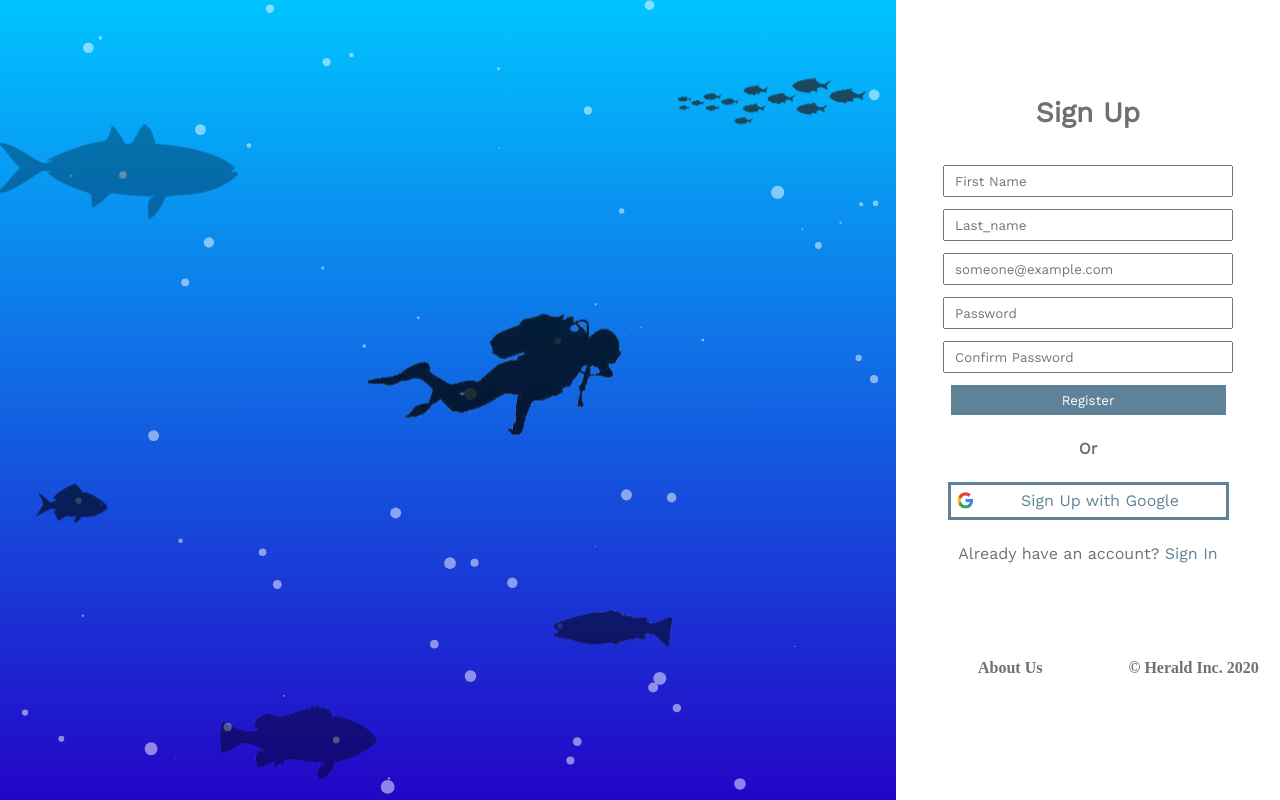
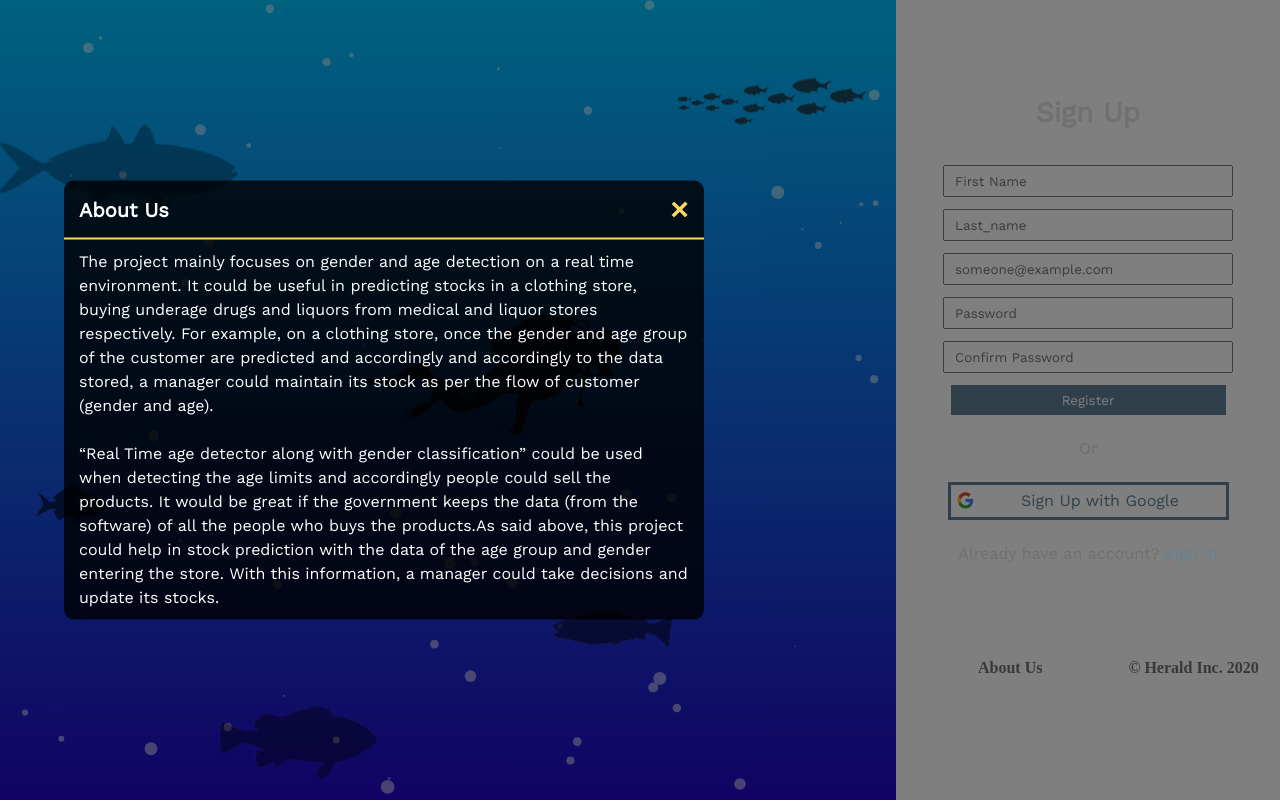
Before and after one commit to anjalsharma619/Final-Year-Project, a plain HTML site: page Frontend/register.html in a window 1280 px wide. Both pictures are taken after a click on the element "About Us". Drawn offline with nearby package versions, Linux system fonts and the light colour scheme.

Commit message:
java script
pop up box included in about us

```diff
--- /dev/null
+++ b/Frontend/JavaScript/about.js
@@ -0,0 +1,36 @@
+const openModalButtons = document.querySelectorAll('[data-modal-target]')
+const closeModalButtons = document.querySelectorAll('[data-close-button]')
+const overlay = document.getElementById('overlay')
+
+openModalButtons.forEach(button => {
+  button.addEventListener('click', () => {
+    const modal = document.querySelector(button.dataset.modalTarget)
+    openModal(modal)
+  })
+})
+
+overlay.addEventListener('click', () => {
+  const modals = document.querySelectorAll('.modal.active')
+  modals.forEach(modal => {
+    closeModal(modal)
+  })
+})
+
+closeModalButtons.forEach(button => {
+  button.addEventListener('click', () => {
+    const modal = button.closest('.modal')
+    closeModal(modal)
+  })
+})
+
+function openModal(modal) {
+  if (modal == null) return
+  modal.classList.add('active')
+  overlay.classList.add('active')
+}
+
+function closeModal(modal) {
+  if (modal == null) return
+  modal.classList.remove('active')
+  overlay.classList.remove('active')
+}
--- a/Frontend/css/style.css
+++ b/Frontend/css/style.css
@@ -236,3 +236,72 @@ a{
         right: 100%;
     }
 }
+
+
+.modal {
+    position: fixed;
+    top: 50%;
+    left: 30%;
+    transform: translate(-50%, -50%) scale(0);
+    transition: 200ms ease-in-out;
+    border-radius: 10px;
+    z-index: 10;
+    background-color: rgba(0, 0, 0, .8);;
+    width: 50%;
+    max-width: 50%;
+  }
+
+  .modal.active {
+    transform: translate(-50%, -50%) scale(1);
+  }
+
+  .modal-header {
+    padding: 10px 15px;
+    display: flex;
+    justify-content: space-between;
+    align-items: center;
+    border-bottom: 2px solid #FFD662;
+  }
+
+  .modal-header .title {
+    font-size: 1.25rem;
+    font-weight: bold;
+    text-align: center;
+    color: white;
+    font-family: 'Work Sans', sans-serif;
+  }
+
+  .modal-header .close-button {
+    cursor: pointer;
+    border: none;
+    outline: none;
+    background: none;
+    font-size: 2rem;
+    font-weight: bold;
+    color: #FFD662;
+
+  }
+
+  .modal-body {
+    padding: 10px 15px;
+    color: white;
+    font-family: 'Work Sans', sans-serif;
+    line-height: 1.5rem;
+  }
+
+  #overlay {
+    position: fixed;
+    opacity: 0;
+    transition: 200ms ease-in-out;
+    top: 0;
+    left: 0;
+    right: 0;
+    bottom: 0;
+    background-color: rgba(0, 0, 0, .5);
+    pointer-events: none;
+  }
+
+  #overlay.active {
+    opacity: 1;
+    pointer-events: all;
+  }
--- a/Frontend/register.html
+++ b/Frontend/register.html
@@ -5,6 +5,7 @@
     <meta name="viewport" content="width=device-width, initial-scale=1.0">
     <title>Register</title>
     <link rel="stylesheet" href="./css/style.css">
+    <script defer src="./JavaScript/about.js"></script>
 </head>
 <body>
     <div id="container">
@@ -15,8 +16,28 @@
             <img src="./images/fish-i.png" class="fish fishI">
             <img src="./images/fish-i2.png" class="fish fishI2">
             <img src="./images/driver.png" class="fish driver">
+            <div class="modal" id="modal">
+                <div class="modal-header">
+                    <div class="title">About Us</div>
+                    <button data-close-button class="close-button">&times;</button>
+                  </div>
+                  <div class="modal-body">
+                    <p>The project mainly focuses on gender and age detection on a real time environment. It could be useful
+                       in predicting stocks in a clothing store, buying underage drugs and liquors from medical and liquor stores
+                       respectively. For example, on a clothing store, once the gender and age group of the customer are predicted
+                       and accordingly and accordingly to the data stored, a manager could maintain its stock as per the flow of
+                       customer (gender and age). </p><br>
+                    <p>“Real Time age detector along with gender classification” could be used when detecting the age limits and accordingly
+                      people could sell the products. It would be great if the government keeps the data (from the software) of all the people
+                      who buys the products.As said above, this project could help in stock prediction with the data of the age group and
+                       gender entering the store. With this information, a manager could take decisions and update its stocks.
+                      </p>
+                  </div>
 
         </div>
+
+        </div>
+        <div id="overlay"></div>
         <div id="right">
              <p class="center" id="m_top"><b>Sign Up</b></p>
              <form action="get">
@@ -31,7 +52,7 @@
                  <a href="##Google Site Gmail Maybe##" class="btn"> <img src="./images/google.png" alt="Google" id="google"> Sign Up with Google</a>
                  <p class="center">Already have an account? <a href="./index.html">Sign In</a></p>
            <footer>
-               <p  class="foot" id="about"><b>About Us</b></p>
+               <p  class="foot" id="about" data-modal-target="#modal"><b>About Us</b></p>
                <p  class="foot"><b>&copy; Herald Inc. 2020</b></p>
            </footer>
          </div>
```
Also changed, not shown: Frontend/index.html (+21 -1 lines).
